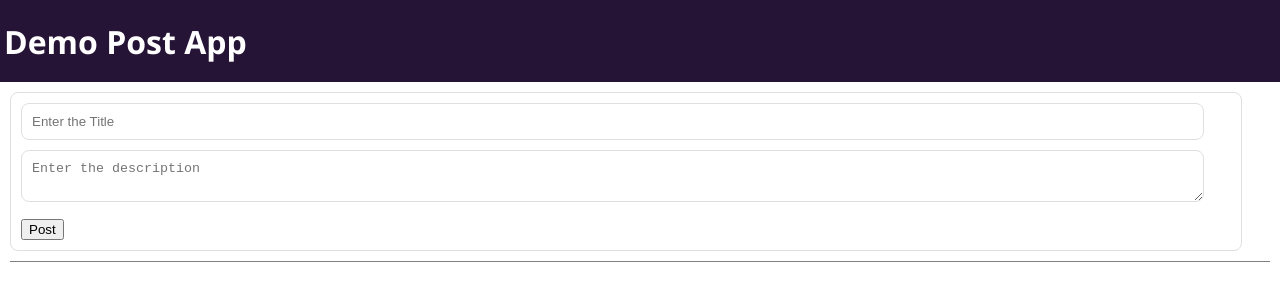
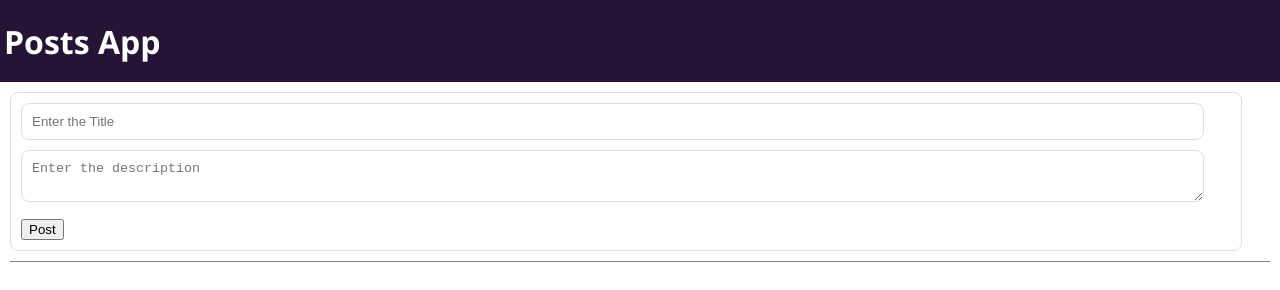
Before and after one commit to saheel-ahmed/pwa, a plain HTML site: page index.html in a window 1280 px wide. Drawn offline with Linux system fonts and the light colour scheme; no server answers.

Commit message:
update in html title

```diff
--- a/index.html
+++ b/index.html
@@ -4,13 +4,13 @@
   <meta charset="UTF-8">
   <meta name="viewport" content="width=device-width, initial-scale=1.0">
   <meta http-equiv="X-UA-Compatible" content="ie=edge">
-  <title>Demo Post App</title>
+  <title>Posts App</title>
   <link rel="stylesheet" href="style.css">
 </head>
 <body>
 
   <header>
-    <h1>Demo Post App</h1>
+    <h1>Posts App</h1>
   </header>
 
   <main>
```
Also changed, not shown: images/icons/icon-128x128.png (added), images/icons/icon-144x144.png (added), images/icons/icon-152x152.png (added), images/icons/icon-192x192.png (added), images/icons/icon-384x384.png (added), images/icons/icon-512x512.png (added), images/icons/icon-72x72.png (added), images/icons/icon-96x96.png (added), manifest.json (added).
